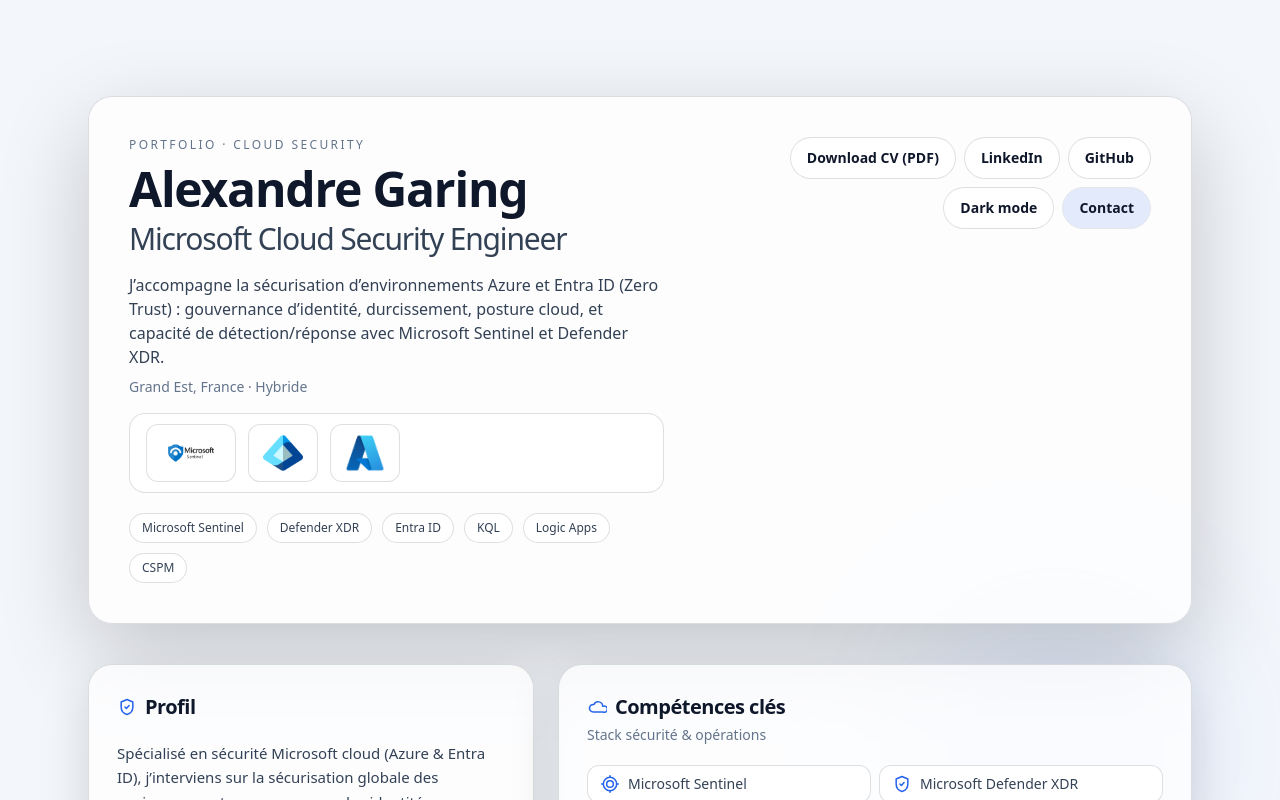
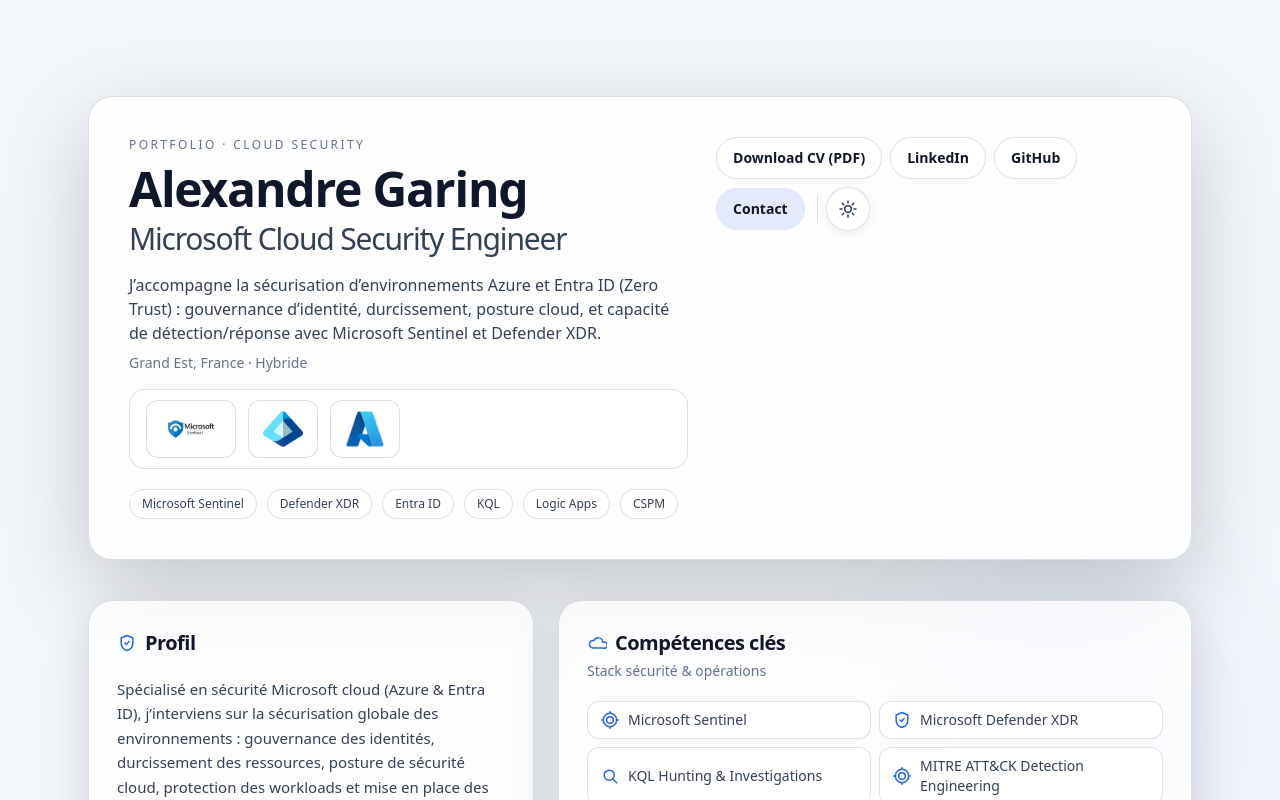
Before and after one commit to Sudo-auke/portfolio-firebase, a React app in the folder frontend/: page / in a window 1280 px wide. Shown: the top 800 px of the page. Built offline with nearby package versions, Linux system fonts and the light colour scheme; the HTML template or start-up script is replaced by a standard one.

Commit message:
Refine header theme toggle into accessible icon control

```diff
--- a/frontend/src/App.jsx
+++ b/frontend/src/App.jsx
@@ -94,14 +94,26 @@
 }
 
 function ThemeToggle({ theme, onToggle }) {
+  const isDark = theme === "dark";
+
   return (
     <button
       type="button"
       onClick={onToggle}
-      className="inline-flex items-center rounded-full border border-[var(--color-border)] bg-[var(--color-surface)] px-4 py-2.5 text-sm font-semibold text-[var(--color-text)] transition-all duration-300 hover:border-[var(--color-border-strong)] hover:bg-[var(--color-surface-soft)]"
-      aria-label="Basculer le thème"
+      className="inline-flex h-11 w-11 items-center justify-center rounded-full border border-[var(--color-border)] bg-[var(--color-surface)] text-[var(--color-text-soft)] shadow-[0_2px_10px_rgba(15,23,42,0.08)] transition-all duration-200 hover:-translate-y-0.5 hover:brightness-105 hover:text-[var(--color-text)] focus-visible:outline-none focus-visible:ring-2 focus-visible:ring-[var(--color-accent)]/55 focus-visible:ring-offset-2 focus-visible:ring-offset-[var(--color-bg)]"
+      aria-label={isDark ? "Activer le thème clair" : "Activer le thème sombre"}
+      aria-pressed={isDark}
     >
-      {theme === "dark" ? "Light" : "Dark"} mode
+      {isDark ? (
+        <svg viewBox="0 0 24 24" fill="none" className="h-5 w-5" aria-hidden="true">
+          <path d="M21 12.8A9 9 0 1 1 11.2 3a7 7 0 0 0 9.8 9.8Z" stroke="currentColor" strokeWidth="1.9" strokeLinecap="round" strokeLinejoin="round" />
+        </svg>
+      ) : (
+        <svg viewBox="0 0 24 24" fill="none" className="h-5 w-5" aria-hidden="true">
+          <circle cx="12" cy="12" r="4" stroke="currentColor" strokeWidth="1.9" />
+          <path d="M12 2.5v2.3M12 19.2v2.3M21.5 12h-2.3M4.8 12H2.5M18.7 5.3l-1.6 1.6M6.9 17.1l-1.6 1.6M18.7 18.7l-1.6-1.6M6.9 6.9 5.3 5.3" stroke="currentColor" strokeWidth="1.9" strokeLinecap="round" />
+        </svg>
+      )}
     </button>
   );
 }
@@ -249,10 +261,17 @@
 
   useEffect(() => {
     const savedTheme = localStorage.getItem("theme");
-    const systemPrefersDark = window.matchMedia && window.matchMedia("(prefers-color-scheme: dark)").matches;
-    const initialTheme = savedTheme === "dark" || savedTheme === "light" ? savedTheme : systemPrefersDark ? "dark" : "light";
+    const hasSavedTheme = savedTheme === "dark" || savedTheme === "light";
+
+    let initialTheme = "dark";
+    if (hasSavedTheme) {
+      initialTheme = savedTheme;
+    } else if (typeof window !== "undefined" && typeof window.matchMedia === "function") {
+      initialTheme = window.matchMedia("(prefers-color-scheme: dark)").matches ? "dark" : "light";
+    }
+
     document.documentElement.classList.toggle("dark", initialTheme === "dark");
-    setTheme(initialTheme || "dark");
+    setTheme(initialTheme);
   }, []);
 
   function toggleTheme() {
@@ -338,16 +357,20 @@
               </div>
             </div>
 
-            <nav className="flex flex-wrap gap-2 self-start lg:justify-end">
+            <nav className="self-start lg:justify-end">
+              <div className="flex flex-wrap items-center gap-2">
                 <LinkButton href={cvPdf} download>
                   Download CV (PDF)
                 </LinkButton>
                 <LinkButton href="https://www.linkedin.com/in/alexandre-garing/">LinkedIn</LinkButton>
                 <LinkButton href="https://github.com/Sudo-auke">GitHub</LinkButton>
-              <ThemeToggle theme={theme} onToggle={toggleTheme} />
                 <LinkButton href="#contact" primary>
                   Contact
                 </LinkButton>
+
+                <div className="ml-1 h-7 w-px bg-[var(--color-border)]" aria-hidden="true" />
+                <ThemeToggle theme={theme} onToggle={toggleTheme} />
+              </div>
             </nav>
           </div>
         </header>
```
Lines whose indentation alone changed are shown as unchanged.
